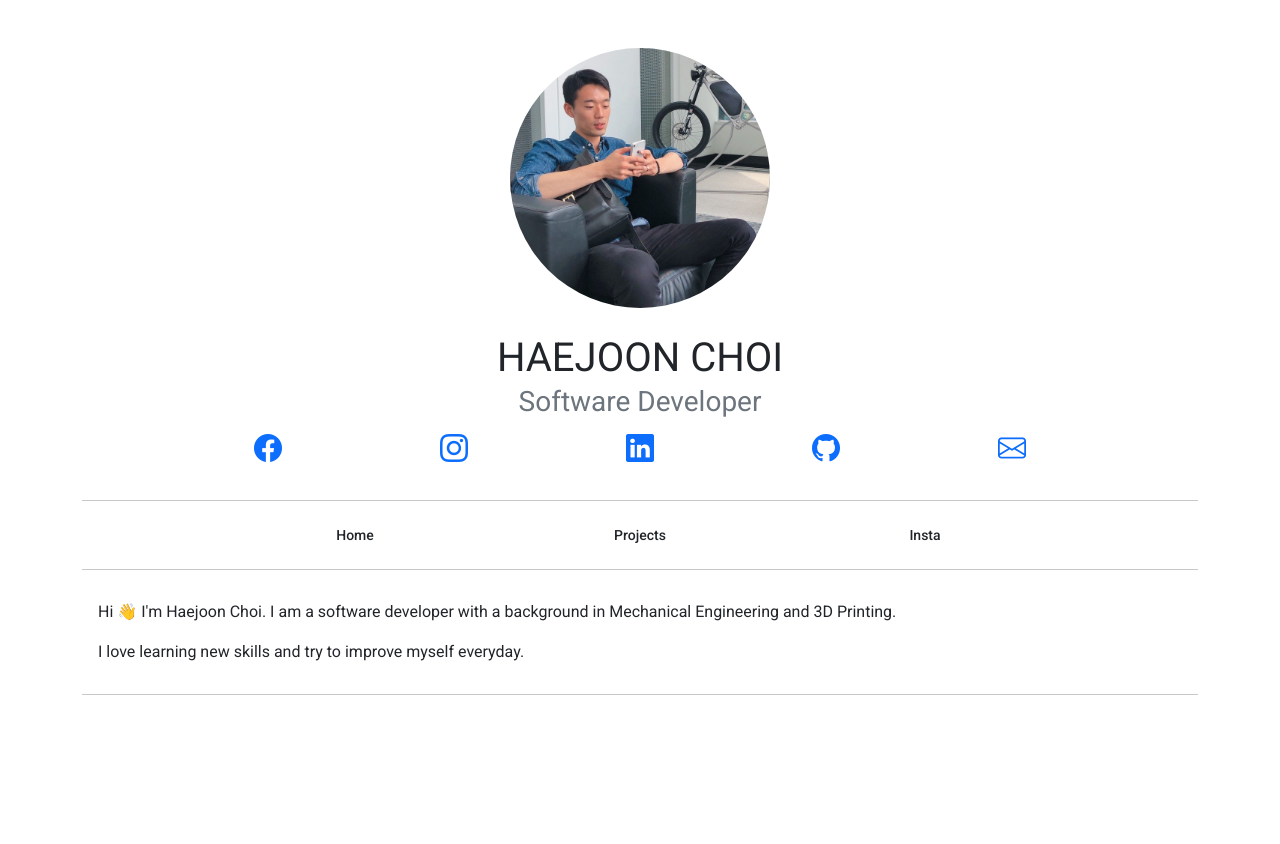
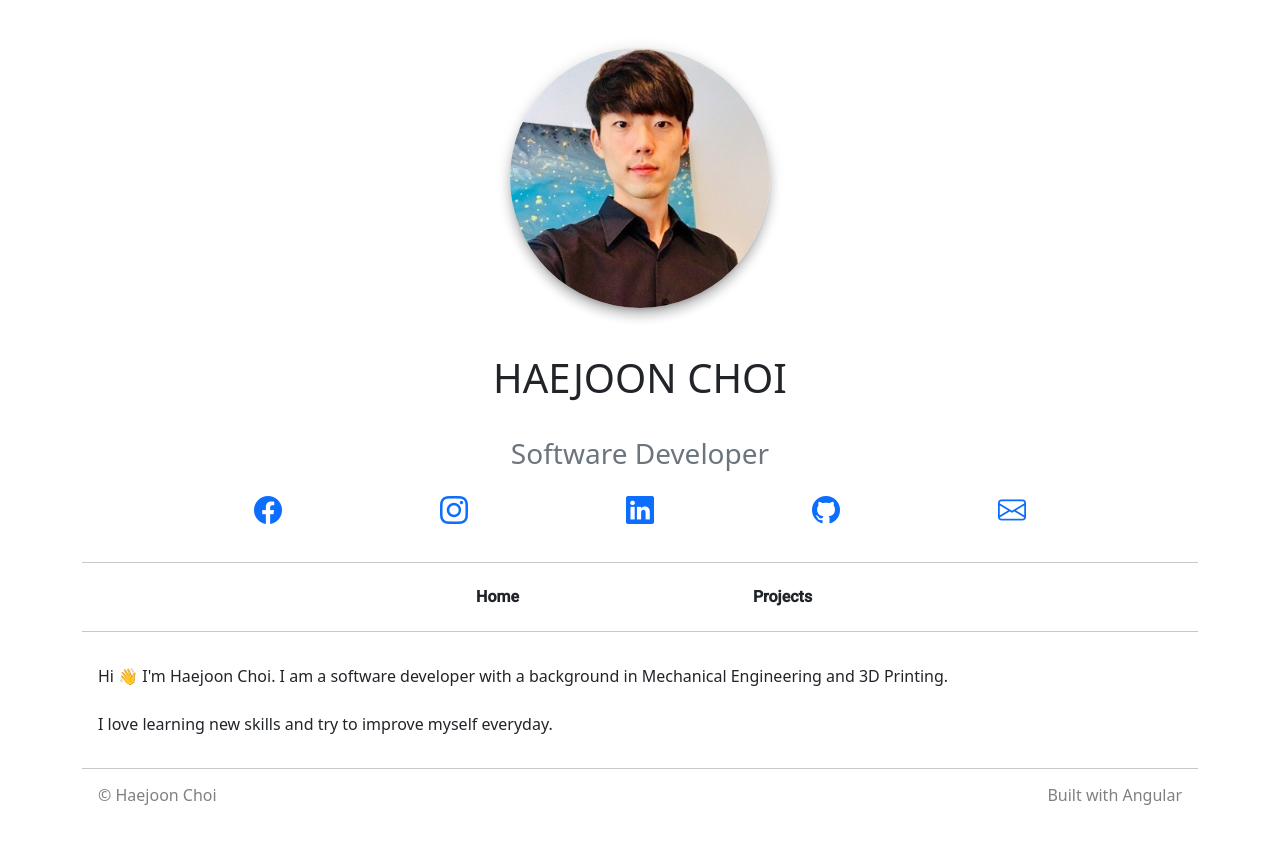
Before and after one commit to HaejoonChoi/HaejoonChoi.github.io-old, an Angular app: page / in a window 1280 px wide. Shown: the top 844 px of the page. Built offline with nearby package versions, Linux system fonts and the light colour scheme.

Commit message:
Finishing off the first version of the website

```diff
--- a/src/app/app.component.html
+++ b/src/app/app.component.html
@@ -1,7 +1,11 @@
+<body>
   <div class="container">
     <div class="row mt-5 justify-content-center">
       <div class="col" id="img-column">
-      <img src="assets/img/profile_pic.jpeg" class="mb-3" />
+        <img
+          src="assets/img/profile_pic.jpeg"
+          class="mb-3 profile-picture-elevation"
+        />
         <div class="title my-4 text-uppercase">Haejoon Choi</div>
         <div class="fs-3 text-secondary">Software Developer</div>
       </div>
@@ -74,14 +78,15 @@
     <hr />
     <div id="menu-buttons" class="row my-3 justify-content-center">
       <div class="col-3">
-      <button mat-button (click)=onHomeClicked()>Home</button>
+        <button mat-button (click)="onHomeClicked()">Home</button>
       </div>
       <div class="col-3">
-      <button mat-button (click)=onProjectsClicked()>Projects</button>
+        <button mat-button (click)="onProjectsClicked()">Projects</button>
       </div>
+      <!-- TODO Maybe some other features
       <div class="col-3">
       <button mat-button>Insta</button>
-    </div>
+    </div> -->
     </div>
 
     <hr />
@@ -89,4 +94,10 @@
     <router-outlet></router-outlet>
 
     <hr />
+
+    <footer class="footer row">
+      <div class="col left mx-3">© Haejoon Choi</div>
+      <div class="col right mx-3">Built with Angular</div>
+    </footer>
   </div>
+</body>
--- a/src/app/app.component.scss
+++ b/src/app/app.component.scss
@@ -23,7 +23,21 @@ button i {
 #menu-buttons .col-3 {
   button {
     padding: 0;
+    font-weight: bolder;
+    font-size: medium;
   }
   text-align: center;
   padding: 0;
 }
+
+footer {
+  div {
+    color: grey;
+  }
+  align-items: center;
+  line-height: 20px;
+}
+
+.right {
+  text-align: end;
+}
--- a/src/app/modules/projects/projects.component.html
+++ b/src/app/modules/projects/projects.component.html
@@ -1,4 +1,4 @@
-<mat-card class="my-2 project-card" *ngFor="let project of projects">
+<mat-card class="my-2 project-card card-elevation" *ngFor="let project of projects">
   <mat-card-header>
     <mat-icon class="card-icon" mat-card-avatar>{{project.icon}}</mat-icon>
     <mat-card-title>{{ project.title }}</mat-card-title>
@@ -6,6 +6,7 @@
   </mat-card-header>
   <img
     mat-card-image
+    class="mat-elevation-z2"
     src="assets/img/{{ project.imgPath }}"
     alt="Photo of the project"
   />
--- a/src/models/project.ts
+++ b/src/models/project.ts
@@ -53,7 +53,7 @@ export const exampleProjects: Project[] = [
     startDate: 'Apr 2019',
     endDate: 'Jul 2019',
     skills: ['Angular', 'NodeJS', 'PostgreSQL', 'Azure Web Service'],
-    imgPath: 'abalone_project.jpeg',
+    imgPath: 'restyle.jpg',
     descriptions: [
       '• In a team of 5 made an interactive web application called ReStyle using agile methodology.',
       '• The app is aiming to promote people to swap and reuse their clothes and reduce wasted material and energy.',
--- a/src/styles.scss
+++ b/src/styles.scss
@@ -1,4 +1,6 @@
 /* You can add global styles to this file, and also import other style files */
+
+@use "~@angular/material/theming" as mat; //notice that the file imported is also different
 
 html,
 body {
@@ -9,6 +11,14 @@ body {
   font-family: Roboto, "Helvetica Neue", sans-serif;
 }
 
+.profile-picture-elevation {
+  @include mat.mat-elevation(8);
+}
+
+.card-elevation {
+  @include mat.mat-elevation(5);
+}
+
 /* Importing Bootstrap SCSS file. */
 @import "~bootstrap/scss/bootstrap";
 @import url("https://cdn.jsdelivr.net/npm/bootstrap-icons@1.5.0/font/bootstrap-icons.css");
```
Also changed, not shown: src/assets/img/profile_pic.jpeg, src/assets/img/restyle.jpg (added). Lines whose indentation alone changed are shown as unchanged.
